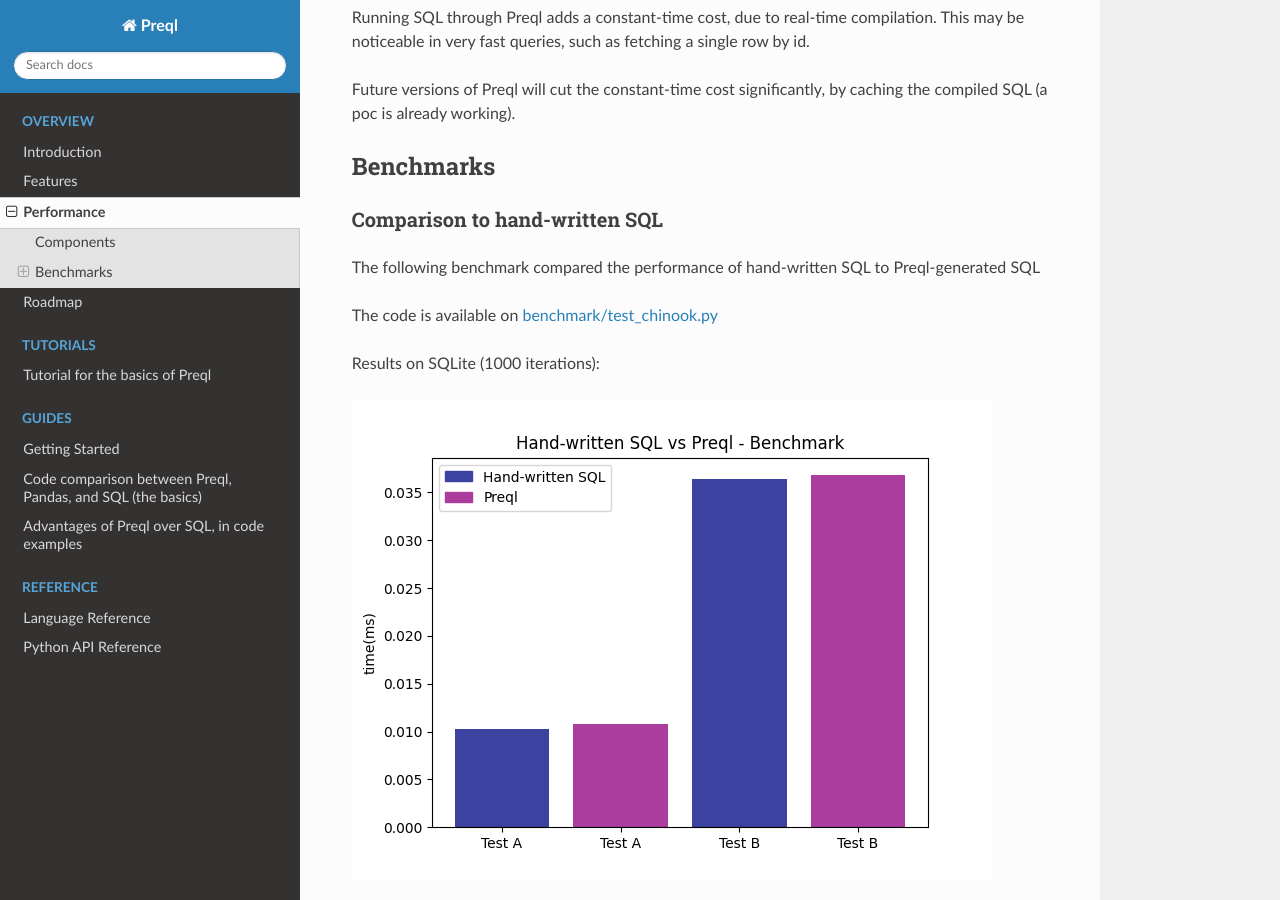
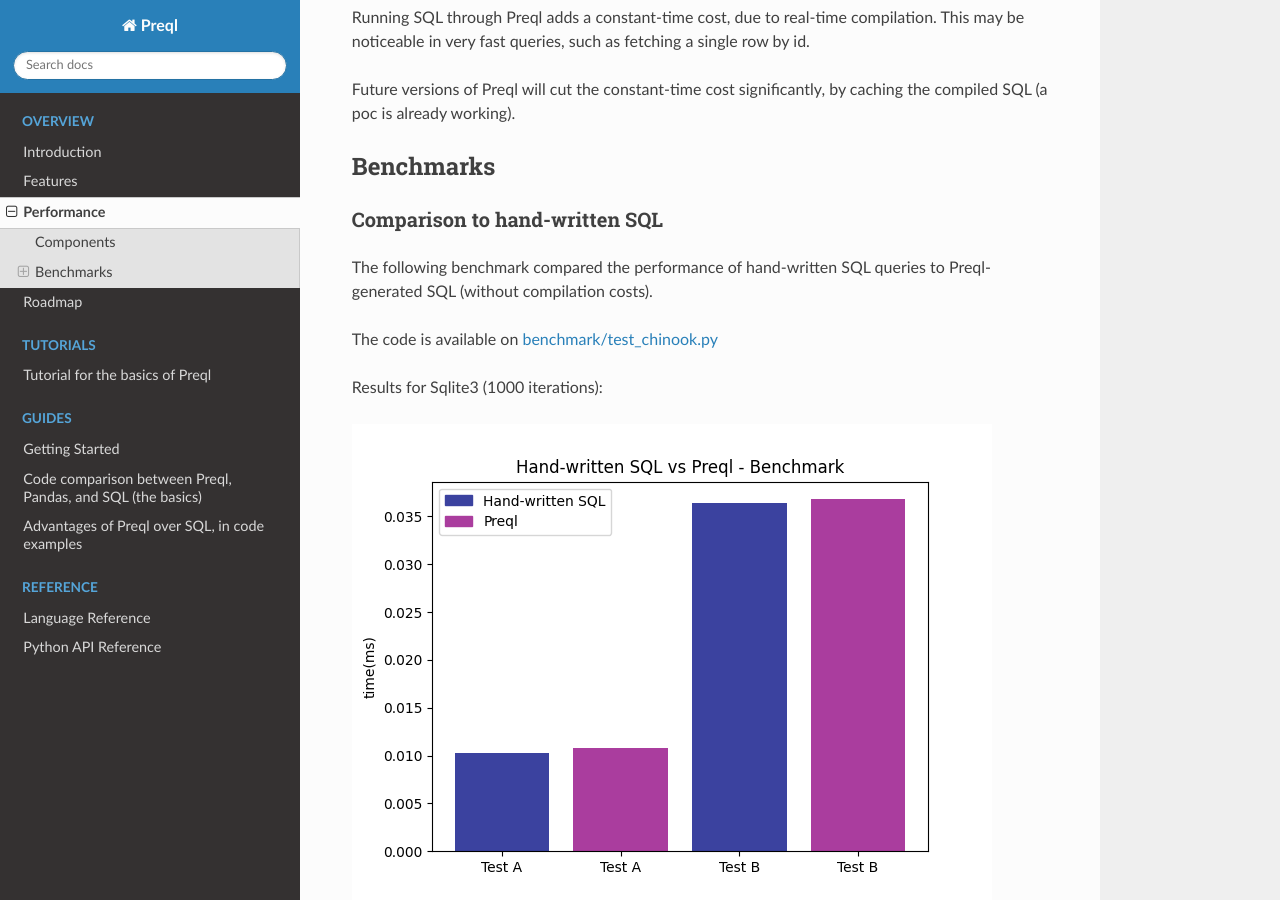
Before and after one commit to erezsh/Preql, a Sphinx documentation site: the page built from docs/performance.md, in a window 1280 px wide and 900 px high, scrolled down 426 px. Built offline with Sphinx 7.4.7 and the Read the Docs theme 2.0.0, drawn with Linux system fonts in a browser that asks for light colours.

Commit message:
Docs: Fix performance.md

```diff
--- a/docs/performance.md
+++ b/docs/performance.md
@@ -19,10 +19,10 @@ Future versions of Preql will cut the constant-time cost significantly, by cachi
 
 ### Comparison to hand-written SQL
 
-The following benchmark compared the performance of hand-written SQL to Preql-generated SQL
+The following benchmark compared the performance of hand-written SQL queries to Preql-generated SQL (without compilation costs).
 
-The code is available on [benchmark/test_chinook.py]([benchmark/test_chinook.py])
+The code is available on [benchmark/test_chinook.py]([https://github.com/erezsh/Preql/blob/master/benchmark/test_chinook.py])
 
-Results on SQLite (1000 iterations):
+Results for Sqlite3 (1000 iterations):
 
-![Benchmark Graph](benchmark1.png "Benchmark Graph")
+![-](benchmark1.png "Benchmark Graph")
```
